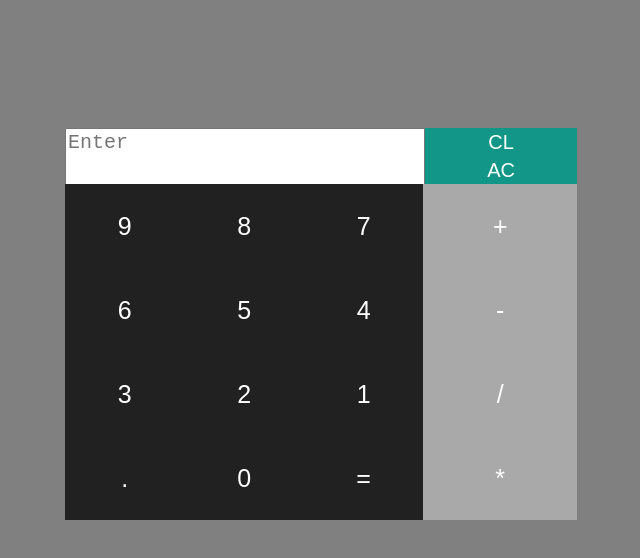
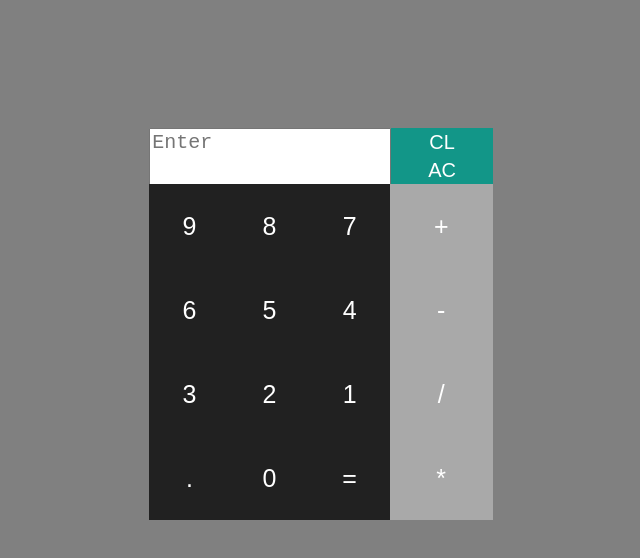
Before and after one commit to Devansh0309/CloudVandanaAssignment1, a plain HTML site: page Calculator/calc.html in a window 1280 px wide. Shown: the whole page, without its empty margins (327-967 px from the left). Drawn offline with Linux system fonts and the light colour scheme.

Commit message:
changes..

```diff
--- a/Calculator/calc.css
+++ b/Calculator/calc.css
@@ -7,7 +7,7 @@ body{
 }
 .calc-content{
     margin:auto;
-    width:40%;
+    width:auto;
     height:70%;
     display: flex;
     flex-direction: column;
```
